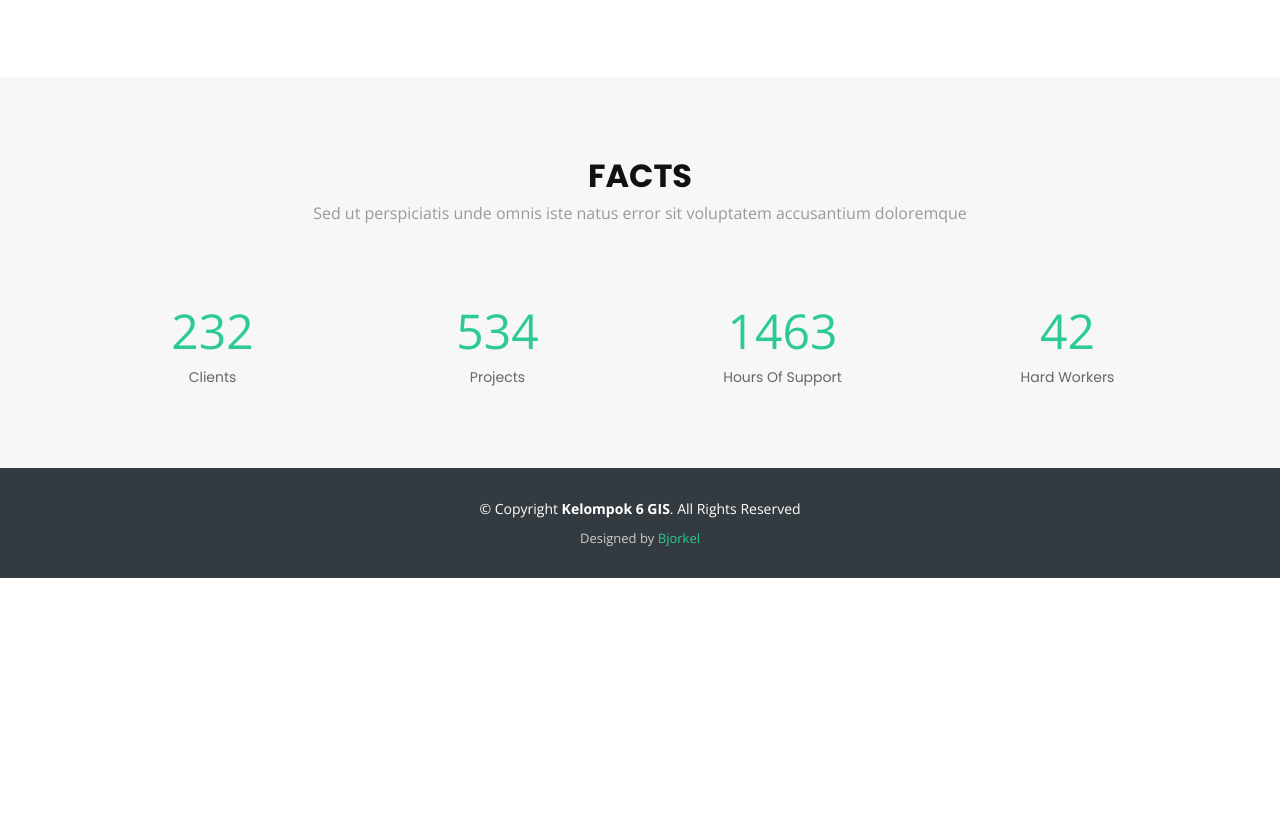
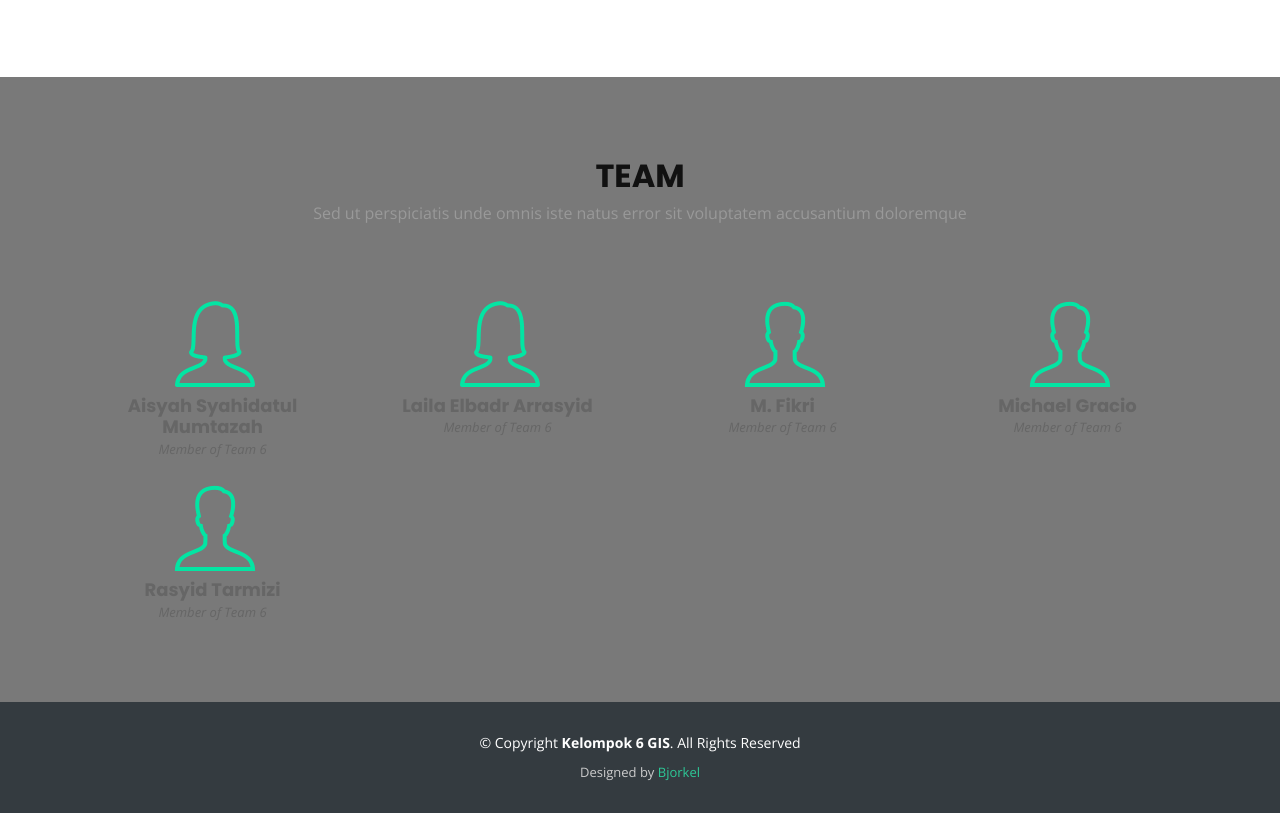
Before and after one commit to rasyid20ti/Kelompok6GIS, a plain HTML site: page index.html in a window 1280 px wide. Shown: the part 1962-2775 px from the top of the page. Before the commit the page ends 2540 px from the top, so only its background shows below. Drawn offline with nearby package versions, Linux system fonts and the light colour scheme; a script that the page names is missing.

Commit message:
pembaruan

```diff
--- a/assets/css/style.css
+++ b/assets/css/style.css
@@ -954,8 +954,9 @@ section {
 /* Team Section
 --------------------------------*/
 #team {
-  background: #fff;
+  background: 	#797979;
   padding: 80px 0 60px 0;
+
 }
 
 #team .member {
@@ -974,7 +975,7 @@ section {
 }
 
 #team .member h4 {
-  font-weight: 700;
+  font-weight: 800;
   margin-bottom: 2px;
   font-size: 18px;
 }
@@ -1001,6 +1002,8 @@ section {
   font-size: 18px;
   margin: 0 2px;
 }
+
+
 
 /* Contact Section
 --------------------------------*/
--- a/index.html
+++ b/index.html
@@ -72,7 +72,7 @@
         <ul>
           <li><a class="nav-link scrollto active" href="#hero">Home</a></li>
           <li><a class="nav-link scrollto" href="#map">Maps</a></li>
-          <li><a class="nav-link scrollto" href="#about">About Us</a></li>
+          <li><a class="nav-link scrollto" href="#about">About</a></li>
           <!--<li><a class="nav-link scrollto" href="#team">Team</a></li>-->
           <!--<li class="dropdown"><a href="#"><span>Drop Down</span> <i class="bi bi-chevron-down"></i></a>
             <ul>
@@ -91,7 +91,7 @@
               <li><a href="#">Drop Down 4</a></li>
             </ul>
           </li>-->
-          <li><a class="nav-link scrollto" href="#contact">Contact</a></li>
+          <li><a class="nav-link scrollto" href="#team">Team</a></li>
         </ul>
         <i class="bi bi-list mobile-nav-toggle"></i>
       </nav><!-- .navbar -->
@@ -185,7 +185,7 @@
     </section><!-- End About Section -->
 
     <!-- ======= Facts Section ======= -->
-    <section id="facts">
+   <!--<section id="facts">
       <div class="container" data-aos="fade-up">
         <div class="section-header">
           <h3 class="section-title">Facts</h3>
@@ -216,7 +216,7 @@
         </div>
 
       </div>
-    </section><!-- End Facts Section -->
+    </section>End Facts Section -->
 
 
 
@@ -337,7 +337,7 @@
     </section> End Portfolio Section -->
 
     <!-- ======= Team Section ======= -->
-    <!--<section id="team">
+    <section id="team">
       <div class="container" data-aos="fade-up">
         <div class="section-header">
           <h3 class="section-title">Team</h3>
@@ -346,63 +346,76 @@
         <div class="row">
           <div class="col-lg-3 col-md-6">
             <div class="member" data-aos="fade-up" data-aos-delay="100">
-              <div class="pic"><img src="assets/img/team-1.jpg" alt=""></div>
-              <h4>Walter White</h4>
-              <span>Chief Executive Officer</span>
-              <div class="social">
+              <img src="assets/img/wanita.png" alt="">
+              <h4>Aisyah Syahidatul Mumtazah</h4>
+              <span>Member of Team 6</span>
+              <!--<div class="social">
                 <a href=""><i class="bi bi-twitter"></i></a>
                 <a href=""><i class="bi bi-facebook"></i></a>
                 <a href=""><i class="bi bi-instagram"></i></a>
                 <a href=""><i class="bi bi-linkedin"></i></a>
-              </div>
+              </div>-->
             </div>
           </div>
 
           <div class="col-lg-3 col-md-6">
-            <div class="member" data-aos="fade-up" data-aos-delay="200">
-              <div class="pic"><img src="assets/img/team-2.jpg" alt=""></div>
-              <h4>Sarah Jhinson</h4>
-              <span>Product Manager</span>
-              <div class="social">
+            <div class="member" data-aos="fade-up" data-aos-delay="100">
+              <img src="assets/img/wanita.png" alt="">
+              <h4>Laila Elbadr Arrasyid</h4>
+              <span>Member of Team 6</span>
+              <!--<div class="social">
                 <a href=""><i class="bi bi-twitter"></i></a>
                 <a href=""><i class="bi bi-facebook"></i></a>
                 <a href=""><i class="bi bi-instagram"></i></a>
                 <a href=""><i class="bi bi-linkedin"></i></a>
-              </div>
+              </div>-->
             </div>
           </div>
 
           <div class="col-lg-3 col-md-6">
-            <div class="member" data-aos="fade-up" data-aos-delay="300">
-              <div class="pic"><img src="assets/img/team-3.jpg" alt=""></div>
-              <h4>William Anderson</h4>
-              <span>CTO</span>
-              <div class="social">
+            <div class="member" data-aos="fade-up" data-aos-delay="100">
+              <img src="assets/img/pria.png" alt="">
+              <h4>M. Fikri</h4>
+              <span>Member of Team 6</span>
+              <!--<div class="social">
                 <a href=""><i class="bi bi-twitter"></i></a>
                 <a href=""><i class="bi bi-facebook"></i></a>
                 <a href=""><i class="bi bi-instagram"></i></a>
                 <a href=""><i class="bi bi-linkedin"></i></a>
-              </div>
+              </div>-->
             </div>
           </div>
 
           <div class="col-lg-3 col-md-6">
-            <div class="member" data-aos="fade-up" data-aos-delay="400">
-              <div class="pic"><img src="assets/img/team-4.jpg" alt=""></div>
-              <h4>Amanda Jepson</h4>
-              <span>Accountant</span>
-              <div class="social">
+            <div class="member" data-aos="fade-up" data-aos-delay="100">
+              <img src="assets/img/pria.png" alt="">
+              <h4>Michael Gracio</h4>
+              <span>Member of Team 6</span>
+              <!--<div class="social">
                 <a href=""><i class="bi bi-twitter"></i></a>
                 <a href=""><i class="bi bi-facebook"></i></a>
                 <a href=""><i class="bi bi-instagram"></i></a>
                 <a href=""><i class="bi bi-linkedin"></i></a>
-              </div>
+              </div>-->
+            </div>
+          </div>
+          <div class="col-lg-3 col-md-6">
+            <div class="member" data-aos="fade-up" data-aos-delay="100">
+              <img src="assets/img/pria.png" alt="">
+              <h4>Rasyid Tarmizi</h4>
+              <span>Member of Team 6</span>
+              <!--<div class="social">
+                <a href=""><i class="bi bi-twitter"></i></a>
+                <a href=""><i class="bi bi-facebook"></i></a>
+                <a href=""><i class="bi bi-instagram"></i></a>
+                <a href=""><i class="bi bi-linkedin"></i></a>
+              </div>-->
             </div>
           </div>
         </div>
 
       </div>
-    </section> End Team Section -->
+    </section> <!-- End Team Section -->
 
 
   </main><!-- End #main -->
```
Also changed, not shown: assets/img/pria.png (added), assets/img/wanita.png (added).
